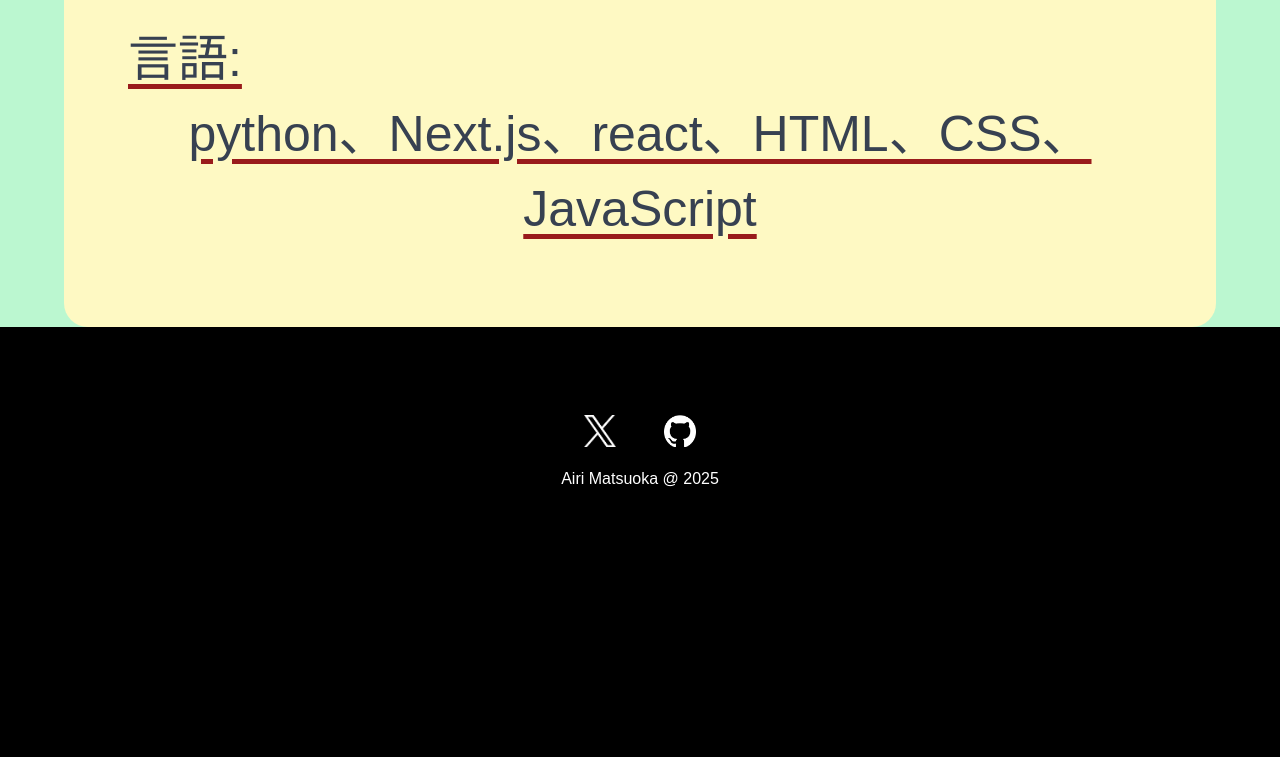
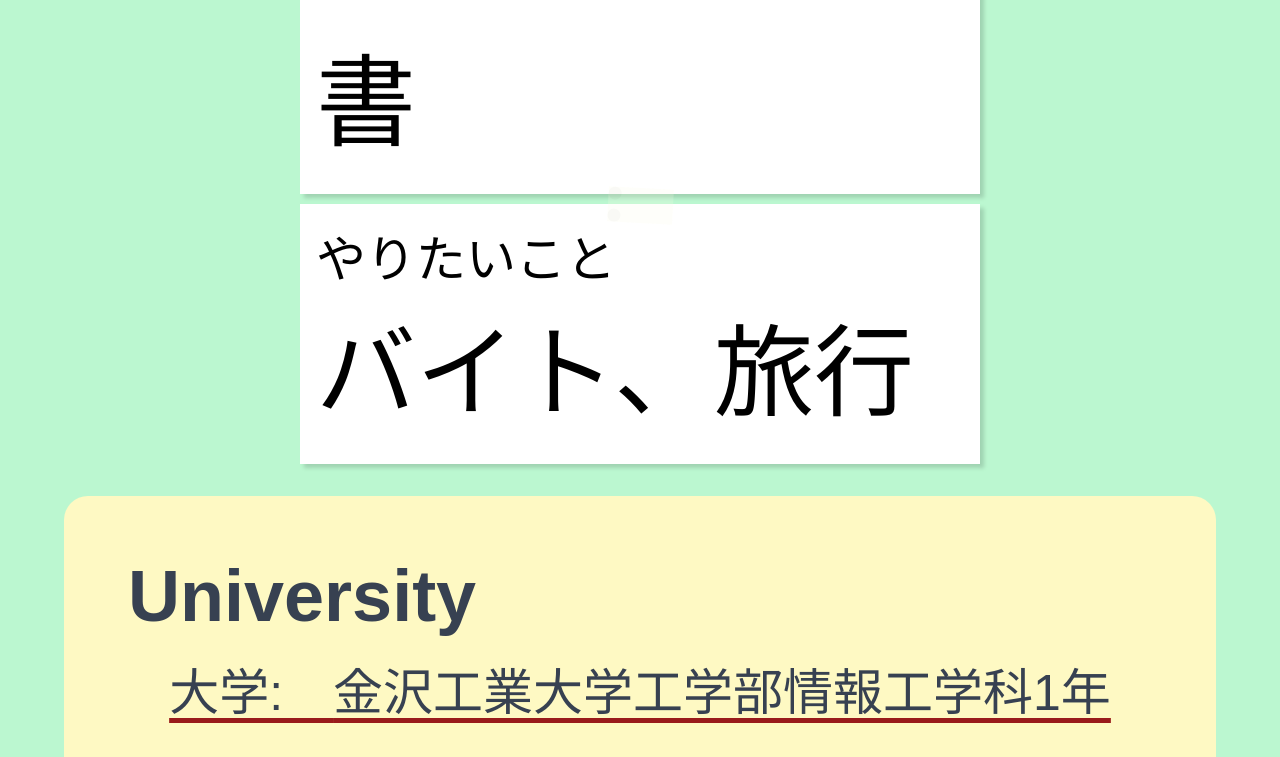
Before and after one commit to MATSUOKAAIRI/I_am_by-nextjs, a Next.js app: page / in a window 1280 px wide. Shown: the part 2036-2793 px from the top of the page. Before the commit the page ends 2543 px from the top, so only its background shows below. Built offline with nearby package versions, Linux system fonts and the light colour scheme.

Commit message:
update:新画面作成に伴うpageの更新

```diff
--- a/app/page.module.css
+++ /dev/null
@@ -1,6 +0,0 @@
-.body {
-    background-image: url; /* 画像 */
-    background-size: cover;               /* 全画面 */
-    background-attachment: fixed;         /* 固定 */
-    background-position: center center;   /* 縦横中央 */
- }
--- a/app/page.tsx
+++ b/app/page.tsx
@@ -1,20 +1,25 @@
 import Image from "next/image";
 import "../styles/globals.css";
-import style1 from './page.module.css'
+import Hero from "@/components/hero/hero";
 import Header from "@/components/header/header";
 import Footer from "@/components/footer/footer";
 import About from "@/components/about/about";
+import University from "@/components/university/university";
 import Do from "@/components/do/do"
 
 
 export default function Home() {
   return (
   <>
-  <div id="Header" className=""></div>
+
+  <div id="Header"></div>
+  <Hero/>
    <Header/>
-    <div id="About" className=""></div>
+    <div id="About"></div>
     <About/>
-    <div id="Do" className=""></div>
+    <div id="University"></div>
+    <University/>
+    <div id="Do"></div>
     <Do/>
     <Footer/>
   </>
--- a/styles/globals.css
+++ b/styles/globals.css
@@ -2,17 +2,8 @@
 @tailwind components;
 @tailwind utilities;
 
-:root {
-  --background: #000;
-  --foreground: #171717;
-}
-
-
 body {
   background: var(--background);
   font-family: Arial, Helvetica, sans-serif;
+  background-color:#bbf7d0;
 }
-.s{
-  color:#f0f8ff;
-
-}
```
